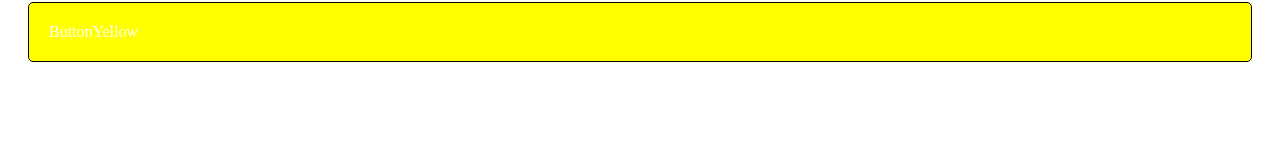
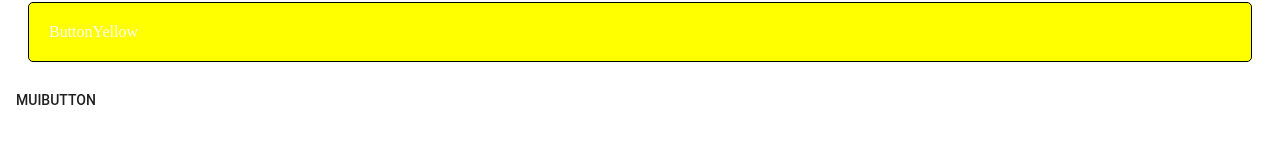
Before and after one commit to PrzemekGdula/react-day5-miniapplication, a React (Create React App) app: page / in a window 1280 px wide. Shown: the part 178-322 px from the top of the page. Built offline with nearby package versions, Linux system fonts and the light colour scheme.

Commit message:
MUI Button added

```diff
--- a/package.json
+++ b/package.json
@@ -3,6 +3,7 @@
   "version": "0.1.0",
   "private": true,
   "dependencies": {
+    "@material-ui/core": "^3.9.3",
     "react": "^16.8.6",
     "react-dom": "^16.8.6",
     "react-scripts": "2.1.8"
--- a/src/App.js
+++ b/src/App.js
@@ -1,16 +1,16 @@
 import React from 'react'
 
+import ButtonGreen from './ButtonGreen'
 import ButtonRed from './ButtonRed'
-import ButtonGreen from './ButtonGreen'
 import ButtonYellow from './ButtonYellow'
+import MUIButton from './MUIButton'
 
 const App = (props) => (
     <div>
         <ButtonGreen />
         <ButtonRed />
         <ButtonYellow />
-
-
+        <MUIButton />
     </div>
 )
 
--- /dev/null
+++ b/src/MUIButton.js
@@ -0,0 +1,13 @@
+import React from 'react'
+
+import Button from '@material-ui/core/Button'
+
+const MUIButton = (props) => (
+    <div>
+        <Button>
+            MUIButton
+        </Button>
+    </div>
+)
+
+export default MUIButton
```
Also changed, not shown: 1 other file (tests, documents, lock files or other folders).
